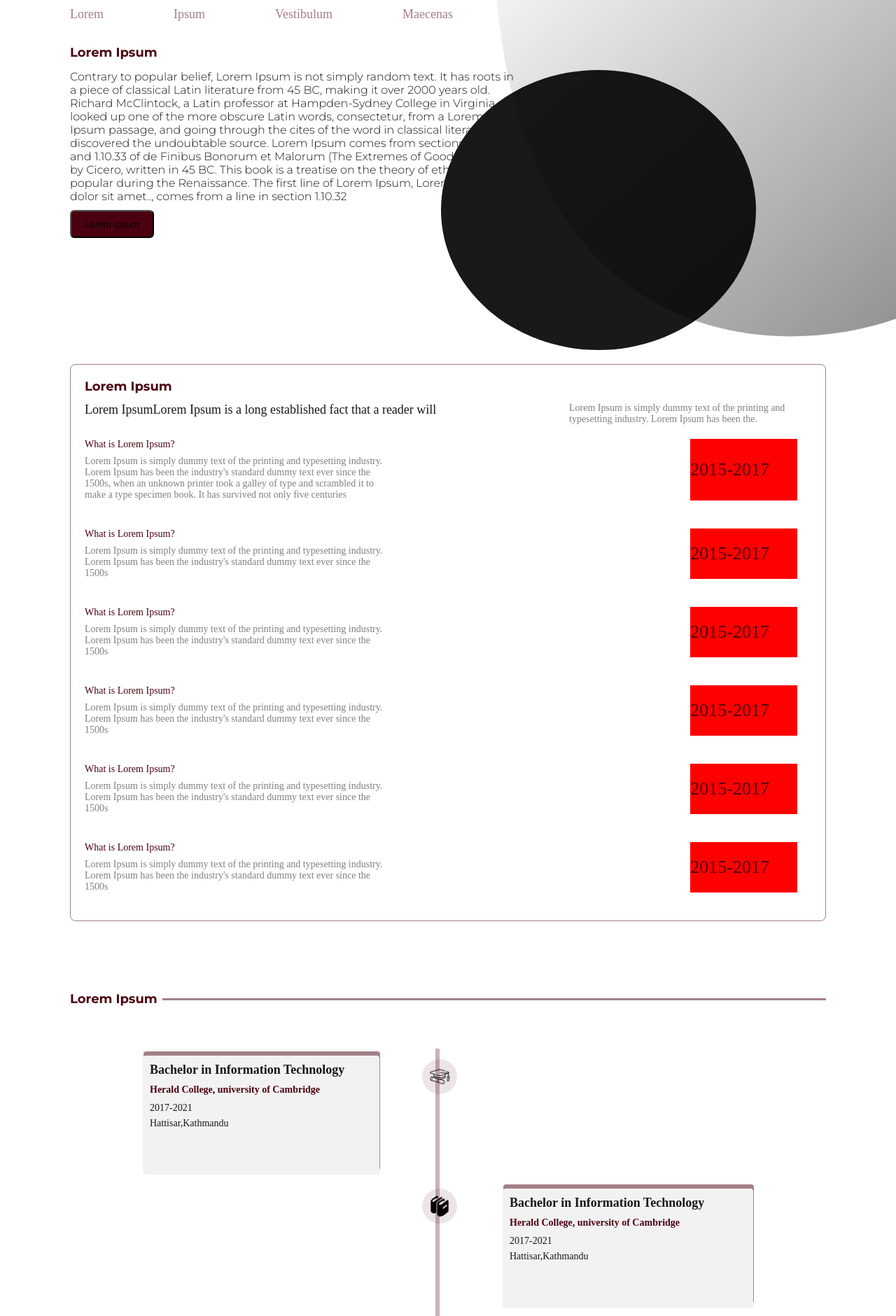
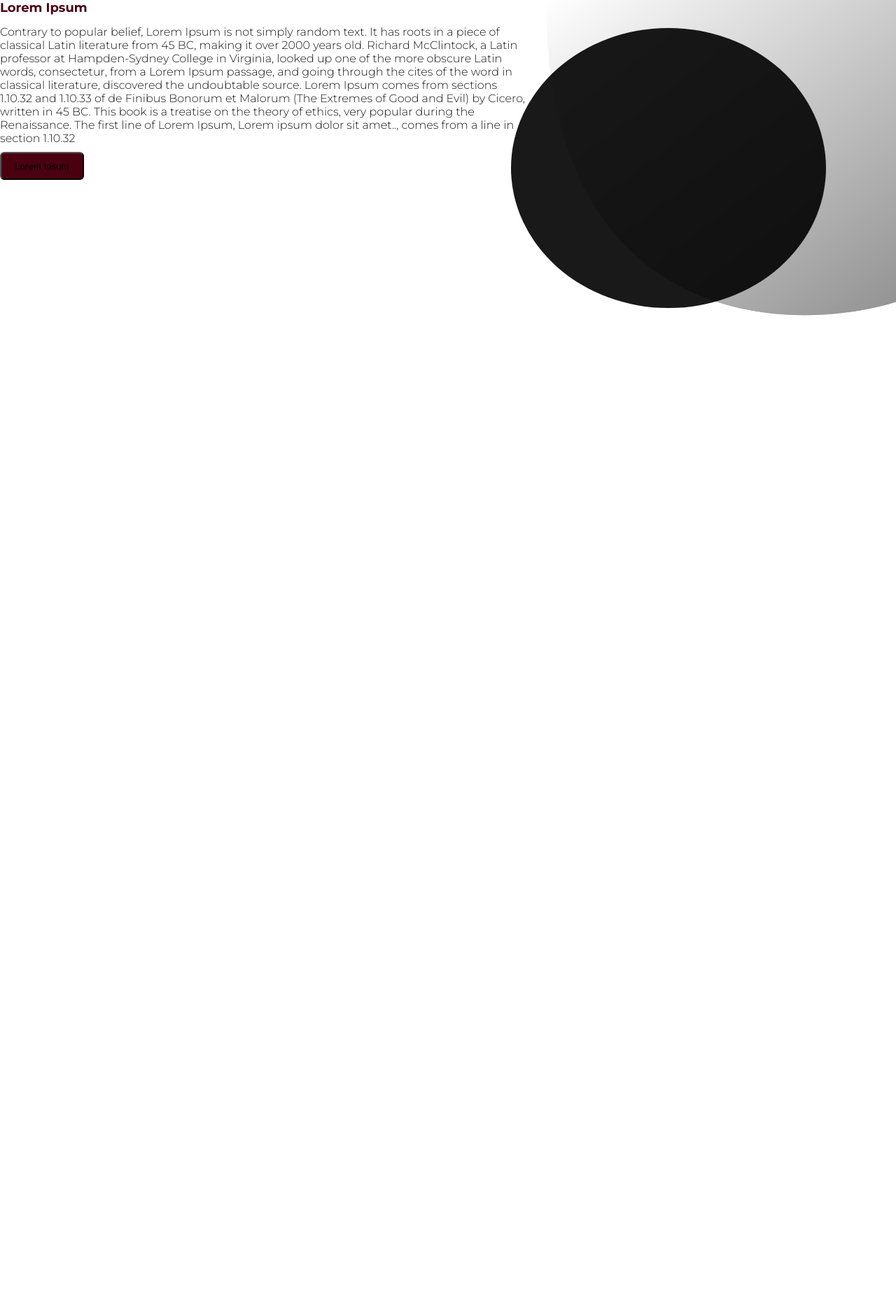
Before and after one commit to ShikharKhadka/portfolio, a Next.js app: page / in a window 1280 px wide. Shown: the top 1880 px of the page at 70% size. After the commit the page ends 800 px from the top, so only its background shows below. Built offline with nearby package versions, Linux system fonts and the light colour scheme.

Commit message:
responsvie udated

```diff
--- a/src/app/component/academic/academic.module.css
+++ b/src/app/component/academic/academic.module.css
@@ -1,3 +1,35 @@
+@media (max-width: 480px) {
+  .body {
+    margin: 100px 0px 0px 30px;
+  }
+  .hcontent1 {
+    flex-grow: 1;
+  }
+  .academic {
+    padding: 20px 0px 20px 0px;
+    gap: 10px;
+  }
+  .academicendyear {
+    padding-right: 10px;
+  }
+}
+@media (min-width: 480px) and (max-width: 1023px) {
+  .body {
+    margin: 120px 100px 0 100px;
+    font-weight: 400;
+    font-size: 18px;
+    font-style: normal;
+    border: 1px solid rgba(75, 0, 16, 0.5);
+    border-radius: 8px;
+    padding: 20px;
+
+    /* height: 100vh; */
+  }
+  .academicdescription {
+    width: 60%;
+  }
+}
+@media (min-width: 1024px) {
   .body {
     margin: 120px 100px 0 100px;
     font-weight: 400;
@@ -8,13 +40,18 @@
     padding: 20px;
     /* height: 100vh; */
   }
+  .academicdescription {
+    width: 50%;
+  }
+}
+
 .heading {
   display: flex;
 }
 
 .hcontent1 {
-  flex-basis: 0;
-  flex-grow: 2;
+  flex-basis: 2;
+  flex-grow: 1;
 }
 
 .hcontent2 {
@@ -24,23 +61,16 @@
   font-size: 14px;
   font-style: normal;
   color: rgb(97, 96, 96, 0.8);
+  margin-right: 10px;
 }
 .academic {
   display: flex;
   /* margin: 10px; */
-  padding: 20px 20px 20px 0px;
+  padding: 20px 2px 20px 0px;
   justify-content: space-between;
 }
 
-.academicdescription {
-  width: 50%;
-}
-.academicdescription {
-  width: 50%;
-}
-
 .academicyear {
-  flex-basis: auto;
   font-weight: 500;
   font-size: 26px;
   color: #4b0010;
@@ -60,9 +90,8 @@
 }
 
 .academicendyear {
-  flex-basis: auto;
   font-weight: 500;
-  padding-right: 40px;
+  /* padding-right: 40px; */
   font-size: 26px;
   display: flex;
   color: #4b0010;
--- a/src/app/component/academic/academic.tsx
+++ b/src/app/component/academic/academic.tsx
@@ -69,7 +69,7 @@ export const Academic = () => {
       </div>
       {academicData.map((e, index) => (
         <div key={index} className={styles.academic}>
-          <div className={styles.academictitle}>
+          <div>
             <div className={styles.academictext}>{e.title}</div>
             <div className={styles.academicdescription}>{e.description}</div>
           </div>
@@ -77,7 +77,6 @@ export const Academic = () => {
             style={{
               display: "flex",
               alignItems: "center",
-              backgroundColor: "red",
             }}
           >
             <div className={styles.academicyear}>{e.startDate}</div>
--- a/src/app/component/experience/experience.module.css
+++ b/src/app/component/experience/experience.module.css
@@ -5,6 +5,10 @@
   .containercard {
     display: flex;
     flex-direction: column;
+    width: 25%;
+  }
+  .whitecard {
+    height: 200px;
   }
 }
 @media (min-width: 481px) and (max-width: 1023px) {
@@ -15,7 +19,6 @@
   .containercard {
     display: flex;
     flex-direction: column;
-    width: 35%;
   }
 }
 @media (min-width: 1024px) {
@@ -30,7 +33,11 @@
     width: 35%;
   }
 }
-
+.containercard {
+  display: flex;
+  flex-direction: column;
+  min-width: 35%;
+}
 .container {
   width: 100%;
   display: flex;
@@ -44,24 +51,22 @@
 }
 .leftcard {
   padding-right: 20px;
-  height: 170px;
+  /* height: 170px; */
 }
 .rightcard {
-  height: 170px;
-
   padding-left: 0px;
 }
 .card {
   /* padding: 30px; */
   padding: 10px;
-  margin: 10px;
+  /* margin: 10px; */
   border-radius: 4px;
   background-color: rgba(128, 128, 128, 0.1);
   display: flex;
   flex-direction: column; /* Arrange containers vertically */
 }
 .whitecard {
-  height: 170px;
+  height: 200px;
   box-shadow: none;
   background-color: white;
 
@@ -72,33 +77,36 @@
 }
 
 .firstcard {
-  height: 170px;
+  /* height: 170px; */
+  min-height: 200px;
 
   /* margin-top: 10px; */
 }
 
 .secondcard {
-  height: 170px;
+  min-height: 170px;
 
   /* margin-left: 60px;
   padding: 30px; */
 }
 
 .divider {
-  border-left: 6px solid rgba(75, 0, 16, 0.3);
+  width: 2px;
+  border: 2px solid rgba(75, 0, 16, 0.3);
   height: 600px;
+  margin: 0 25px 0 25px;
+
   /* margin-left: 60px; */
-  margin-left: 50px;
-  /* position: absolute; */
+  position: relative;
 }
 .dividercontainer {
   /* width: 100px; */
   /* width: 20px; */
-  height: 170px;
-  margin: 15px;
-
+  min-height: 200px;
+  top: 0;
+  width: 200px;
   position: relative;
-  left: -40px;
+  left: -25px;
   /* right: 52px; */
 }
 
--- a/src/app/component/experience/experience.tsx
+++ b/src/app/component/experience/experience.tsx
@@ -57,7 +57,7 @@ export const Experience = () => {
         <div className={styles.horizantaldivider} />
       </div>
       <div className={styles.container}>
-        <div className={`${styles.containercard} ${styles.leftcard}`}>
+        <div className={`${styles.containercard}`}>
           {educationList.map((e, index) => (
             <div key={index}>
               {index % 2 == 0 ? (
--- a/src/app/page.module.css
+++ b/src/app/page.module.css
@@ -207,54 +207,61 @@ a.secondary {
   grid-row: 1 / 3; /* Starts at row 1 and spans 2 rows */
 }
 
-@media (max-width: 700px) {
+@media (max-width: 480px) {
   .semicirclecurve {
-    width: 35%;
-    height: 20vh;
-    position: absolute;
-    background-color: #758398;
+    /* background-color: red; */
+    /* width: 35%; */
+    height: 15vh;
+    /* position: absolute; */
+    /* background-color: #758398; */
   }
   .curve {
-    top: 30px;
-    height: 200px;
-    width: 200px;
-    background-color: white;
+    /* position: relative; */
+    /* top: 30px; */
+    height: 100px;
+    width: 100px;
+    background-color: blue;
     border-radius: 50%;
-    left: -50px;
+    /* left: -50px; */
   }
 }
 
-@media (min-width: 701px) and (max-width: 1023px) {
+@media (min-width: 481px) and (max-width: 1023px) {
   .semicirclecurve {
-    width: 50%;
+    /* width: 50%; */
     height: 50vh;
-    position: absolute;
-    background-color: #758398;
+    /* width: 500px; */
+
+    /* position: absolute; */
+    /* background-color: #758398; */
   }
   .curve {
-    position: relative;
-    top: 50px;
+    /* position: relative; */
+    /* top: 50px;
     height: 400px;
     width: 450px;
     background-color: white;
+    border-radius: 50%; */
+    height: 400px;
+    width: 450px;
+    background-color: rgba(0, 0, 0, 0.9);
     border-radius: 50%;
   }
 }
 
 @media (min-width: 1024px) {
   .semicirclecurve {
-    width: 45%;
-    height: 80vh;
-    position: absolute;
+    /* width: 25%; */
+    height: 60vh;
+    width: 500px;
+    /* position: absolute; */
     /* position: absolute; */
   }
   .curve {
-    position: relative;
-    top: 100px;
     height: 400px;
     width: 450px;
     background-color: rgba(0, 0, 0, 0.9);
     border-radius: 50%;
-    right: 200px;
+    /* right: 200px; */
   }
 }
--- a/src/app/page.tsx
+++ b/src/app/page.tsx
@@ -29,7 +29,6 @@ const CanvasExample = () => {
         context.closePath(); // Close the shape
 
         // context.quadraticCurveTo(0, 700, 900, 800);
-        // context.lineWidth = 3;
         const gradient = context.createLinearGradient(900, 900, 0, 0);
 
         gradient.addColorStop(0, "grey"); // Top color
@@ -65,32 +64,32 @@ const CanvasExample = () => {
 
   return (
     <div
-      style={{
-        width: "100%",
-      }}
+      style={
+        {
+          // width: "100%",
+          // height: "100vh",
+        }
+      }
     >
       <div
         style={{
           display: "flex",
-          justifyContent: "end", // Aligns everything to the right
-          alignItems: "center", // Optional: Aligns vertically in the
         }}
       >
-        <canvas ref={canvasRef} className={styles.semicirclecurve} />
-        <div className={styles.curve}></div>
         <div
           style={{
-            position: "absolute",
-            left: "100px",
-            width: "50%",
-            height: "350px",
-            top: 0,
+            // position: "absolute",
+            // width: "100%",
+            // right: "100px",
+            // top: 0,
+            marginRight: "30px",
             display: "flex",
             flexDirection: "column",
             justifyContent: "space-between",
+            // backgroundColor: "red",
           }}
         >
-          <div
+          {/* <div
             style={{
               display: "flex",
               top: "10px",
@@ -103,8 +102,12 @@ const CanvasExample = () => {
                 {e}
               </div>
             ))}
-          </div>
-          <div>
+          </div> */}
+          <div
+            style={{
+              position: "relative",
+            }}
+          >
             <div className="h1">Lorem Ipsum</div>
             <div
               className="text"
@@ -135,10 +138,17 @@ const CanvasExample = () => {
             </button>
           </div>
         </div>
+        <div>
+          <canvas ref={canvasRef} className={styles.semicirclecurve} />
+          <div
+            className={styles.curve}
+            style={{ position: "absolute", top: 40, right: 100 }}
+          ></div>
+        </div>
       </div>
-      <Academic />
-      <Experience />
-      <Tools />
+      {/* <Academic /> */}
+      {/* <Experience />
+      <Tools /> */}
       {/* <Projectshowcase /> */}
     </div>
   );
```
Lines whose indentation alone changed are shown as unchanged.
